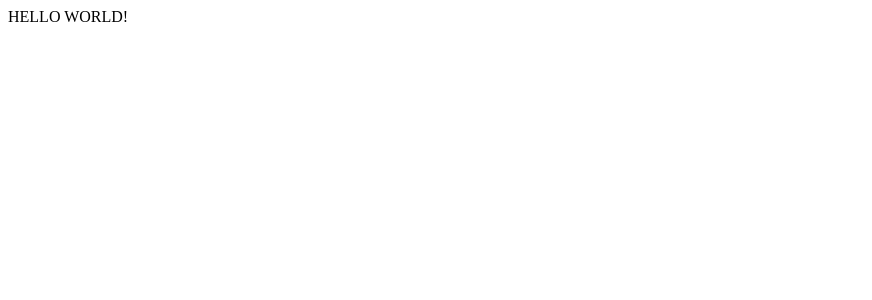
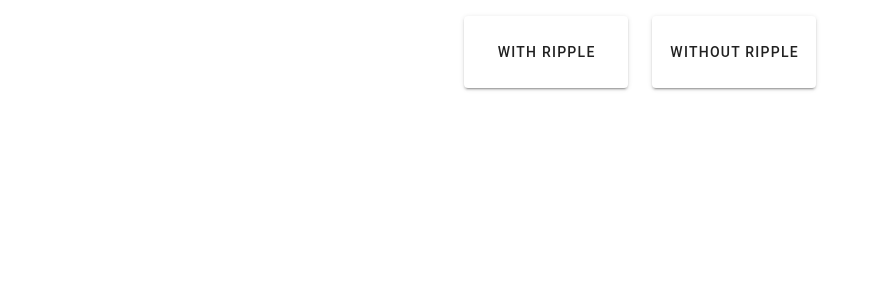
Before and after one commit to Mizuno-Hirohisa/data-mng-system-vue, a Vue app in the folder data-mng-system/: page / in a window 1280 px wide. Shown: the top 300 px of the page, without its empty margins (0-872 px from the left). Built offline with nearby package versions, Linux system fonts and the light colour scheme.

Commit message:
vuetify環境の構築

```diff
--- a/data-mng-system/package.json
+++ b/data-mng-system/package.json
@@ -9,7 +9,9 @@
     "preview": "vite preview"
   },
   "dependencies": {
-    "vue": "^3.5.11"
+    "@mdi/font": "^7.4.47",
+    "vue": "^3.5.11",
+    "vuetify": "^3.7.2"
   },
   "devDependencies": {
     "@vitejs/plugin-vue": "^5.1.4",
--- a/data-mng-system/src/App.vue
+++ b/data-mng-system/src/App.vue
@@ -1,9 +1,9 @@
 <script setup>
-
+import test from './components/pages/test.vue'
 </script>
 
 <template>
   <div>
-    HELLO WORLD!
+   <test></test>
   </div>
 </template>
--- a/data-mng-system/src/components/pages/test.vue
+++ b/data-mng-system/src/components/pages/test.vue
@@ -0,0 +1,30 @@
+<script setup>
+    console.log('[test.vue]: script setup completed.');
+
+
+</script>
+
+<template>
+  <v-container>
+    <v-row justify="center">
+      <v-col cols="auto">
+        <v-btn
+          height="72"
+          min-width="164"
+        >
+          With Ripple
+        </v-btn>
+      </v-col>
+
+      <v-col cols="auto">
+        <v-btn
+          :ripple="false"
+          height="72"
+          min-width="164"
+        >
+          Without Ripple
+        </v-btn>
+      </v-col>
+    </v-row>
+  </v-container>
+</template>
--- a/data-mng-system/src/main.js
+++ b/data-mng-system/src/main.js
@@ -1,4 +1,8 @@
 import { createApp } from 'vue'
 import App from './App.vue'
+import vuetify from "./vuetify";
 
-createApp(App).mount('#app')
+const app = createApp(App)
+app.use(vuetify)
+
+app.mount('#app')
--- /dev/null
+++ b/data-mng-system/src/vuetify.js
@@ -0,0 +1,16 @@
+import "vuetify/styles";
+import { createVuetify } from "vuetify";
+import * as components from "vuetify/components";
+import * as directives from "vuetify/directives";
+import '@mdi/font/css/materialdesignicons.css'
+
+
+const vuetify = createVuetify({
+  components,
+  directives,
+  icons: {
+    iconfont: 'mdi',
+  }
+});
+
+export default vuetify;
```
Also changed, not shown: 1 other file (tests, documents, lock files or other folders).
